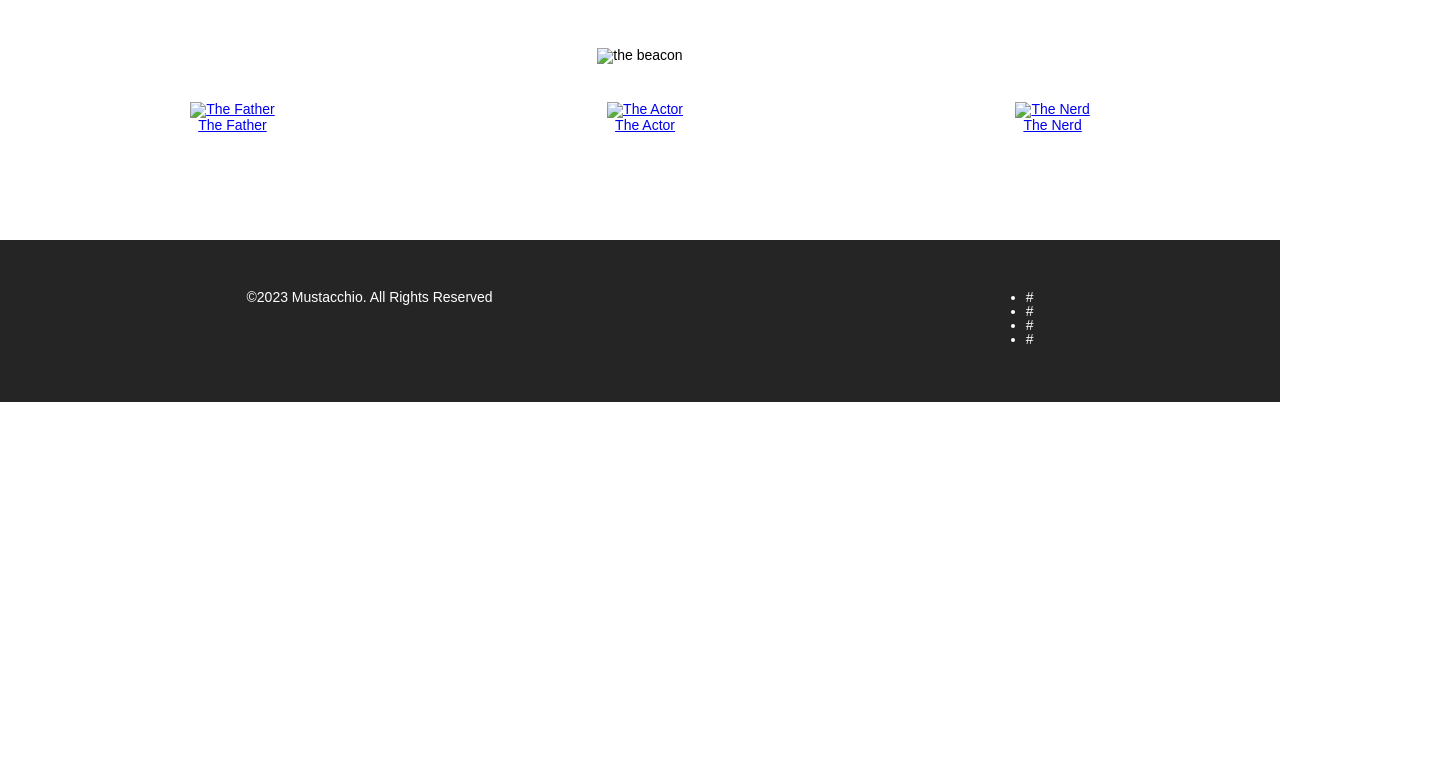
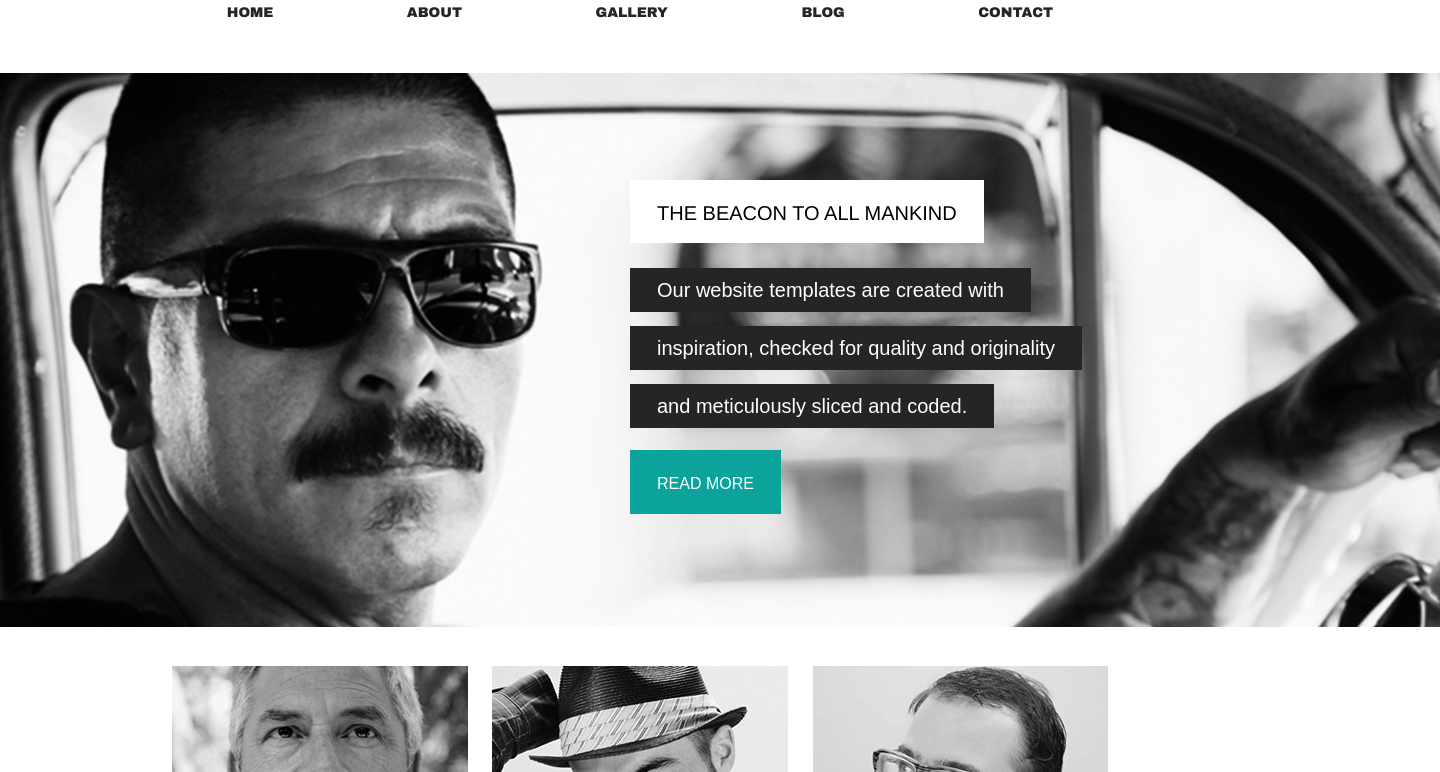
Before and after one commit to Urpiccha/ACA_web101_matt_hartman, a plain HTML site: page myPortfolio/src/Index/hair.html in a window 1280 px wide. Shown: the part 188-960 px from the top of the page, 1440 px wide, since content can reach past the window. Before the commit the page ends 800 px from the top, so only its background shows below. Drawn offline with Linux system fonts and the light colour scheme.

Commit message:
Hair Page

```diff
--- a/myPortfolio/src/Index/hair.html
+++ b/myPortfolio/src/Index/hair.html
@@ -5,11 +5,11 @@
 		<meta name="viewport" content="width=device-width, initial-scale=1.0" />
 		<meta http-equiv="X-UA-Compatible" content="ie=edge" />
 		<link rel="stylesheet" href="../styles/hair-style.css" />
-		<title>Document</title>
+		<title>Mustacchio</title>
 	</head>
 	<header>
 		<div id="header">
-			<img src="/stache-logo.jpg" alt="logo" class="logo" />
+			<img src="../Images/logo.jpg" alt="logo" class="logo" />
 			<span id="mobile-nav"></span>
 			<ul id="navigation">
 				<li><a href="#">Home</a></li>
@@ -28,7 +28,7 @@
 	<body>
 		<div id="body">
 			<div id="beacon">
-				<img src="/the-beacon.jpg" alt="the beacon" />
+				<img src="../Images/the-beacon.jpg" alt="the beacon" />
 				<div>
 					<h2>THE BEACON TO ALL MANKIND</h2>
 					<span>Our website templates are created with</span>
@@ -39,15 +39,15 @@
 			</div>
 			<ul class="dudes">
 				<a href="#">
-					<li><img src="/the-father.jpg" alt="The Father" /></li>
+					<li><img src="../Images/the-father.jpg" alt="The Father" /></li>
 					<span>The Father</span></a
 				>
 				<a href="#">
-					<li><img src="/the-actor.jpg" alt="The Actor" /></li>
+					<li><img src="../Images/the-actor.jpg" alt="The Actor" /></li>
 					<span>The Actor</span></a
 				>
 				<a href="#">
-					<li><img src="/the-nerd.jpg" alt="The Nerd" /></li>
+					<li><img src="../Images/the-nerd.jpg" alt="The Nerd" /></li>
 					<span>The Nerd</span></a
 				>
 			</ul>
@@ -57,11 +57,12 @@
 		<div id="footer">
 			<p>&copy;2023 Mustacchio. All Rights Reserved</p>
 			<ul>
-				<li>#</li>
-				<li>#</li>
-				<li>#</li>
-				<li>#</li>
+				<li><a href="#" id="twitter"></a>twitter</li>
+				<li><a href="#" id="facebook"></a>facebook</li>
+				<li><a href="#" id="googleplus"></a>googleplus</li>
+				<li><a href="#" id="pintrest"></a>pintrest</li>
 			</ul>
 		</div>
+		<div class="spacer"></div>
 	</footer>
 </html>
--- a/myPortfolio/src/Styles/hair-style.css
+++ b/myPortfolio/src/Styles/hair-style.css
@@ -7,6 +7,39 @@ header {
 	padding: 44px 0 50px;
 	text-align: center;
 	width: 960px;
+}
+
+#body > ul {
+	margin: 0 auto;
+	overflow: hidden;
+	padding: 24px 0 0;
+	width: 960px;
+}
+
+ul {
+	display: block;
+	list-style-type: disc;
+	margin-block-start: 1em;
+	margin-block-end: 1em;
+	margin-inline-start: 0px;
+	margin-inline-end: 0px;
+	padding-inline-start: 40px;
+}
+
+ul {
+	list-style-type: disc;
+}
+
+#body > ul li a span {
+	display: block;
+	margin: 0;
+	padding: 33px 0 0;
+}
+
+#navigation {
+	display: flex;
+	flex-direction: row;
+	list-style: none;
 }
 
 .dudes {
@@ -34,6 +67,39 @@ header {
 	list-style: none;
 	margin: auto;
 	padding: 0 19px;
+}
+
+#header ul li a {
+	color: #252525;
+	display: inline-block;
+	font-family: "Arial Black", Gadget, sans-serif;
+	font-size: 14px;
+	font-weight: normal;
+	margin: 0;
+	padding: 0 0 3px;
+	text-decoration: none;
+	text-transform: uppercase;
+}
+
+#body #beacon div span {
+	background: #252525;
+	color: #fff;
+	display: inline-block;
+	font-size: 20px;
+	margin: 7px 0;
+	padding: 12px 27px;
+}
+
+#body #beacon div a {
+	background: #0ba39c;
+	color: #fff;
+	display: inline-block;
+	font-size: 16px;
+	margin: 15px 0 0;
+	padding: 26px 27px 22px;
+	text-align: center;
+	text-decoration: none;
+	text-transform: uppercase;
 }
 
 #body {
@@ -103,6 +169,15 @@ div {
 }
 
 #footer {
+	background: #252525;
+	margin: 0;
+	padding: 36px 0 42px;
+}
+
+div {
+	display: block;
+}
+/* #footer {
 	display: flex;
 	flex-direction: row;
 	justify-content: space-around;
@@ -110,6 +185,14 @@ div {
 	color: white;
 	margin-top: 40px;
 	padding: 36px 0 42px;
+} */
+
+p {
+	display: block;
+	margin-block-start: 1em;
+	margin-block-end: 1em;
+	margin-inline-start: 0px;
+	margin-inline-end: 0px;
 }
 
 #footer > li {
@@ -122,6 +205,14 @@ div {
 	overflow: hidden;
 	padding: 0;
 	width: 960px;
+}
+
+#footer div p {
+	color: #fff;
+	float: left;
+	line-height: 44px;
+	margin: 0 0 0 10px;
+	padding: 0;
 }
 
 #footer div ul {
@@ -141,3 +232,25 @@ div {
 	padding: 0;
 	width: 44px;
 }
+
+#footer div ul li #twitter {
+	background-position: 0 0;
+}
+
+#footer div ul li #facebook {
+	background-position: 0 -44px;
+}
+
+#footer div ul li #googleplus {
+	background-position: 0 -88px;
+}
+
+#footer div ul li #pinterest {
+	background-position: 0 -132px;
+}
+
+.spacer {
+	padding: 20px 0;
+	text-align: center;
+	background: ivory;
+}
```
Also changed, not shown: myPortfolio/src/Images/logo.jpg (added), myPortfolio/src/Images/the-actor.jpg (added), myPortfolio/src/Images/the-beacon.jpg (added), myPortfolio/src/Images/the-father.jpg (added), myPortfolio/src/Images/the-nerd.jpg (added).
